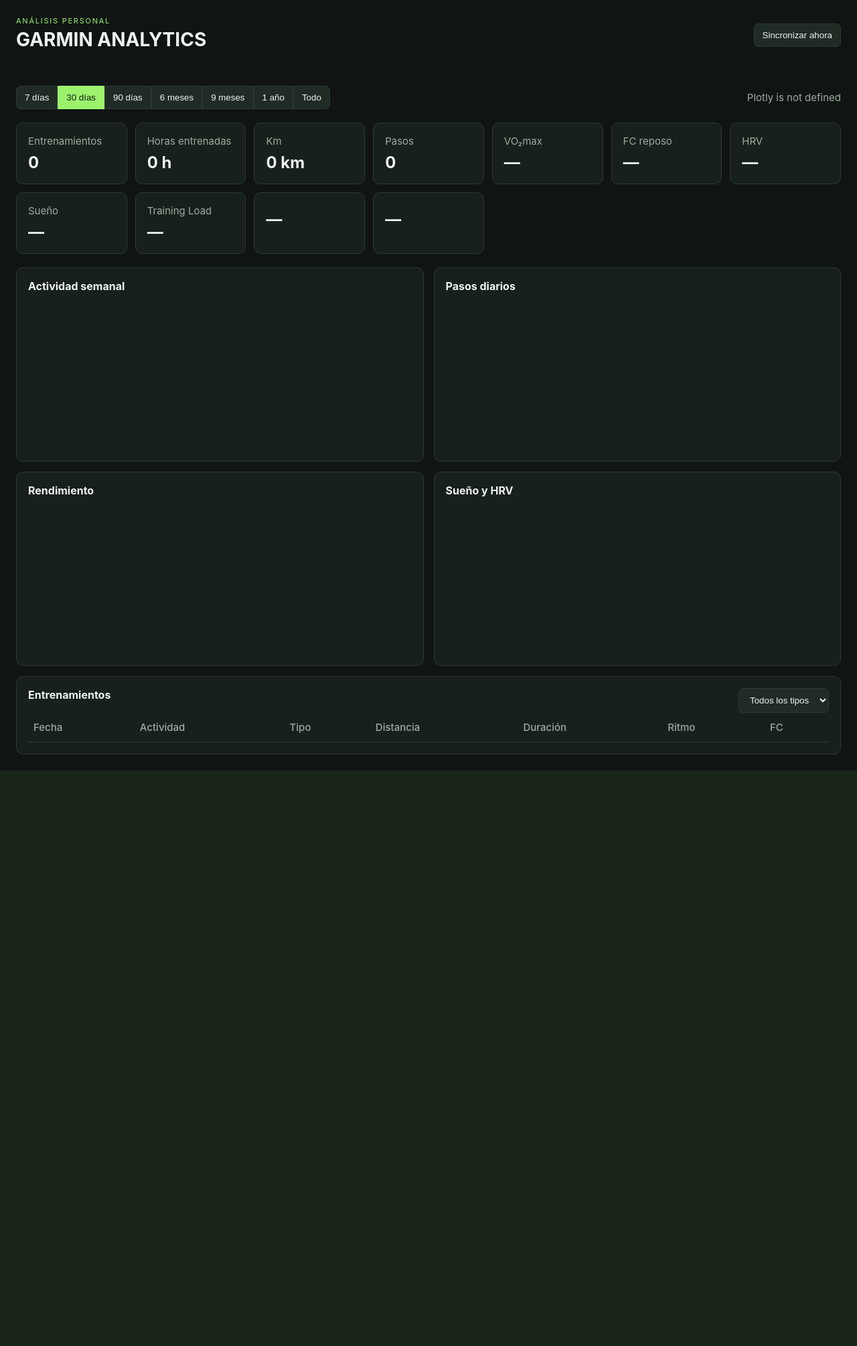
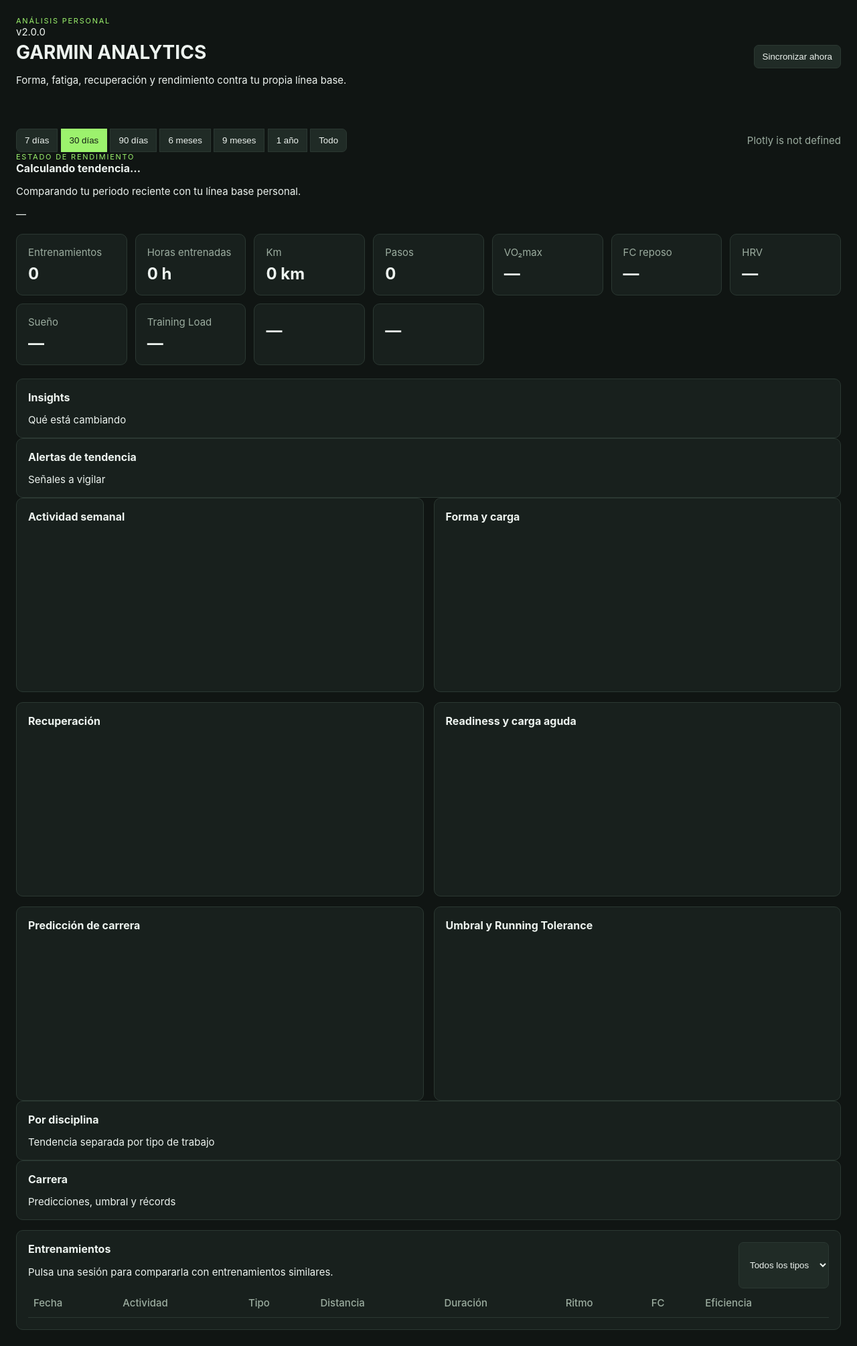
Before and after one commit to Rit4lin/Garmin-Analytics, a FastAPI app: page / in a window 1280 px wide. Shown: the whole page at 67% size. Before the commit the page ends 1150 px from the top, so only its background shows below. Run offline with FastAPI, Linux system fonts and the light colour scheme; data that the repository does not hold is empty; parts of the project's set-up code (start-up, migrations or seed data) failed here and were passed over; some libraries are stand-ins or nearby versions.

Commit message:
feat: build v2 performance dashboard

```diff
--- a/app/templates/dashboard.html
+++ b/app/templates/dashboard.html
@@ -1,16 +1,106 @@
 <!doctype html>
 <html lang="es">
 <head>
-  <meta charset="utf-8"><meta name="viewport" content="width=device-width, initial-scale=1">
-  <title>Garmin Analytics</title><link rel="stylesheet" href="/static/style.css">
+  <meta charset="utf-8">
+  <meta name="viewport" content="width=device-width, initial-scale=1">
+  <title>Garmin Analytics 2.0</title>
+  <link rel="stylesheet" href="/static/style.css">
   <script src="/static/plotly.min.js"></script>
 </head>
 <body>
-<header><div><p class="eyebrow">ANÁLISIS PERSONAL</p><h1>GARMIN ANALYTICS</h1></div><button id="sync">Sincronizar ahora</button></header>
+<header>
+  <div>
+    <div class="title-row">
+      <p class="eyebrow">ANÁLISIS PERSONAL</p>
+      <span class="version">v2.0.0</span>
+    </div>
+    <h1>GARMIN ANALYTICS</h1>
+    <p class="subtitle">Forma, fatiga, recuperación y rendimiento contra tu propia línea base.</p>
+  </div>
+  <button id="sync">Sincronizar ahora</button>
+</header>
 <main>
-  <section class="toolbar"><div id="ranges" role="group" aria-label="Periodo"><button data-days="7">7 días</button><button class="active" data-days="30">30 días</button><button data-days="90">90 días</button><button data-days="180">6 meses</button><button data-days="270">9 meses</button><button data-days="365">1 año</button><button data-days="3650">Todo</button></div><p id="sync-status">Cargando estado…</p></section>
+  <section class="toolbar">
+    <div id="ranges" role="group" aria-label="Periodo">
+      <button data-days="7">7 días</button>
+      <button class="active" data-days="30">30 días</button>
+      <button data-days="90">90 días</button>
+      <button data-days="180">6 meses</button>
+      <button data-days="270">9 meses</button>
+      <button data-days="365">1 año</button>
+      <button data-days="3650">Todo</button>
+    </div>
+    <p id="sync-status">Cargando estado…</p>
+  </section>
+
+  <section id="performance-hero" class="performance-hero">
+    <div>
+      <p class="eyebrow">ESTADO DE RENDIMIENTO</p>
+      <h2 id="performance-headline">Calculando tendencia…</h2>
+      <p id="performance-detail" class="muted">Comparando tu periodo reciente con tu línea base personal.</p>
+    </div>
+    <span id="performance-badge" class="status-pill">—</span>
+  </section>
+
+  <section id="trend-cards" class="trend-cards"></section>
   <section id="cards" class="cards"></section>
-  <section class="charts"><article><h2>Actividad semanal</h2><div id="activity-chart"></div></article><article><h2>Pasos diarios</h2><div id="steps-chart"></div></article><article><h2>Rendimiento</h2><div id="performance-chart"></div></article><article><h2>Sueño y HRV</h2><div id="recovery-chart"></div></article></section>
-  <section class="table-section"><div class="heading"><h2>Entrenamientos</h2><select id="type"><option value="">Todos los tipos</option></select></div><div class="table-wrap"><table><thead><tr><th>Fecha</th><th>Actividad</th><th>Tipo</th><th>Distancia</th><th>Duración</th><th>Ritmo</th><th>FC</th></tr></thead><tbody id="activities"></tbody></table></div></section>
-</main><template id="card"><article class="card"><p></p><strong></strong></article></template><script src="/static/dashboard.js"></script>
-</body></html>
+
+  <section class="analysis-grid">
+    <article>
+      <div class="section-heading"><h2>Insights</h2><span>Qué está cambiando</span></div>
+      <div id="insights" class="insight-list"></div>
+    </article>
+    <article>
+      <div class="section-heading"><h2>Alertas de tendencia</h2><span>Señales a vigilar</span></div>
+      <div id="alerts" class="alert-list"></div>
+    </article>
+  </section>
+
+  <section class="charts">
+    <article><h2>Actividad semanal</h2><div id="activity-chart"></div></article>
+    <article><h2>Forma y carga</h2><div id="performance-chart"></div></article>
+    <article><h2>Recuperación</h2><div id="recovery-chart"></div></article>
+    <article><h2>Readiness y carga aguda</h2><div id="readiness-chart"></div></article>
+    <article><h2>Predicción de carrera</h2><div id="race-chart"></div></article>
+    <article><h2>Umbral y Running Tolerance</h2><div id="threshold-chart"></div></article>
+  </section>
+
+  <section class="analysis-grid lower-grid">
+    <article>
+      <div class="section-heading"><h2>Por disciplina</h2><span>Tendencia separada por tipo de trabajo</span></div>
+      <div id="disciplines"></div>
+    </article>
+    <article>
+      <div class="section-heading"><h2>Carrera</h2><span>Predicciones, umbral y récords</span></div>
+      <div id="race-summary"></div>
+    </article>
+  </section>
+
+  <section class="table-section">
+    <div class="heading">
+      <div><h2>Entrenamientos</h2><p class="muted">Pulsa una sesión para compararla con entrenamientos similares.</p></div>
+      <select id="type"><option value="">Todos los tipos</option></select>
+    </div>
+    <div class="table-wrap">
+      <table>
+        <thead>
+          <tr>
+            <th>Fecha</th><th>Actividad</th><th>Tipo</th><th>Distancia</th>
+            <th>Duración</th><th>Ritmo</th><th>FC</th><th>Eficiencia</th>
+          </tr>
+        </thead>
+        <tbody id="activities"></tbody>
+      </table>
+    </div>
+  </section>
+</main>
+
+<dialog id="activity-dialog">
+  <div class="dialog-heading"><h2>Análisis de sesión</h2><button id="dialog-close">Cerrar</button></div>
+  <div id="activity-detail"></div>
+</dialog>
+
+<template id="card"><article class="card"><p></p><strong></strong></article></template>
+<script src="/static/dashboard.js"></script>
+</body>
+</html>
```
